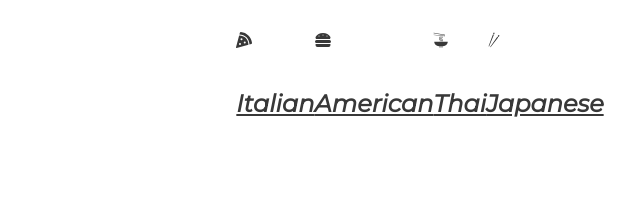
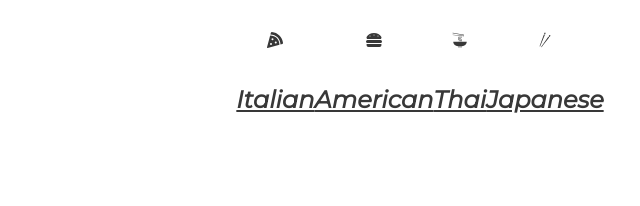
Before and after one commit to Isaac7app/Yummyy, a React (Create React App) app: page / in a window 1280 px wide. Shown: the top 206 px of the page, without its empty margins (220-860 px from the left). Built offline with nearby package versions, Linux system fonts and the light colour scheme; no server answers; a web font is replaced by a local one.

Commit message:
styling the icons a bit

```diff
--- a/src/components/Category.jsx
+++ b/src/components/Category.jsx
@@ -6,22 +6,22 @@ import { NavLink } from "react-router-dom";
 function Category() {
   return (
     <List>
-      <NavLink to={"/cuisine/Italian"}>
+      <SLink to={"/cuisine/Italian"}>
         <FaPizzaSlice />
         <h4>Italian</h4>
-      </NavLink>
-      <NavLink to={"/cuisine/American"}>
+      </SLink>
+      <SLink to={"/cuisine/American"}>
         <FaHamburger />
         <h4>American</h4>
-      </NavLink>
-      <NavLink to={"/cuisine/Thai"}>
+      </SLink>
+      <SLink to={"/cuisine/Thai"}>
         <GiNoodles />
         <h4>Thai</h4>
-      </NavLink>
-      <NavLink to={"/cuisine/Japanese"}>
+      </SLink>
+      <SLink to={"/cuisine/Japanese"}>
         <GiChopsticks />
         <h4>Japanese</h4>
-      </NavLink>
+      </SLink>
     </List>
   );
 }
@@ -32,4 +32,12 @@ const List = styled.div`
   margin: 2rem 0rem;
 `;
 
+const SLink = styled(NavLink)`
+  display: flex;
+  flex-direction: column;
+  justify-content: center;
+  align-items: center;
+  border-radius: 50%;
+`;
+
 export default Category;
```
